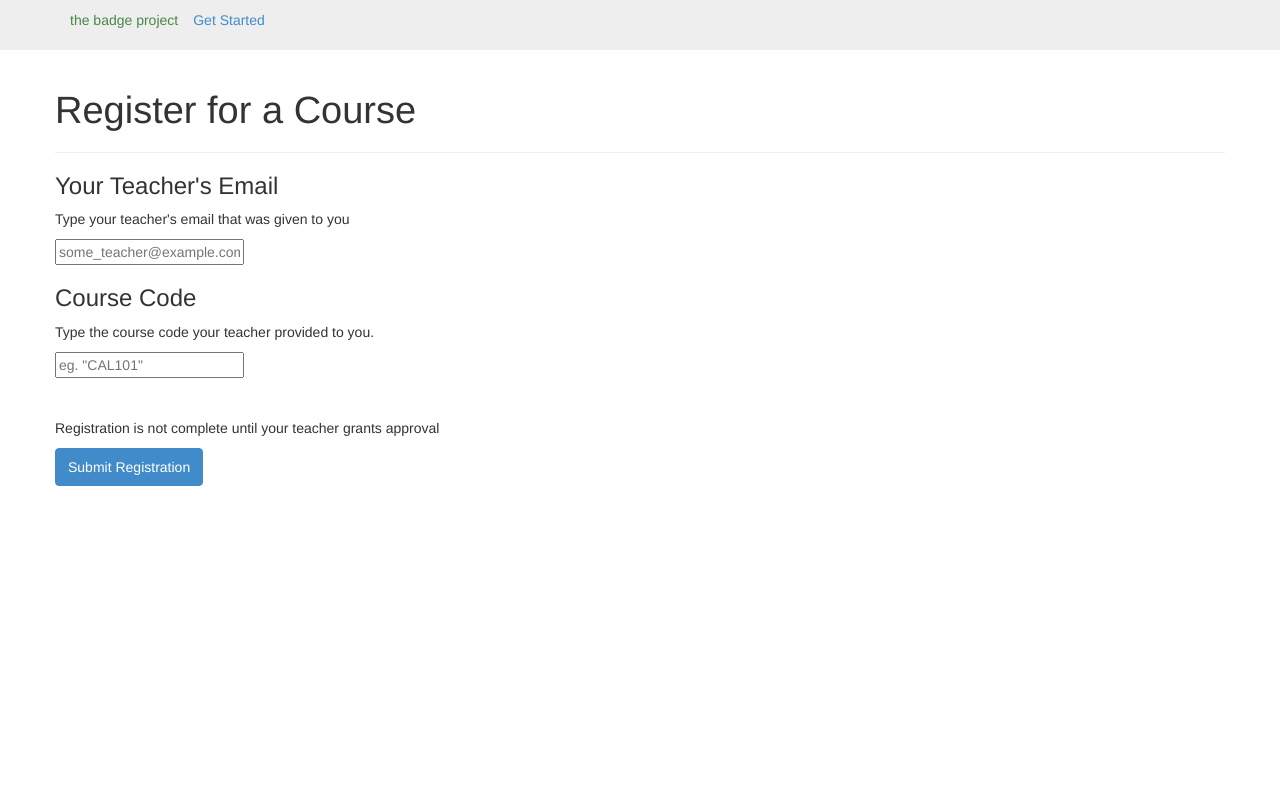
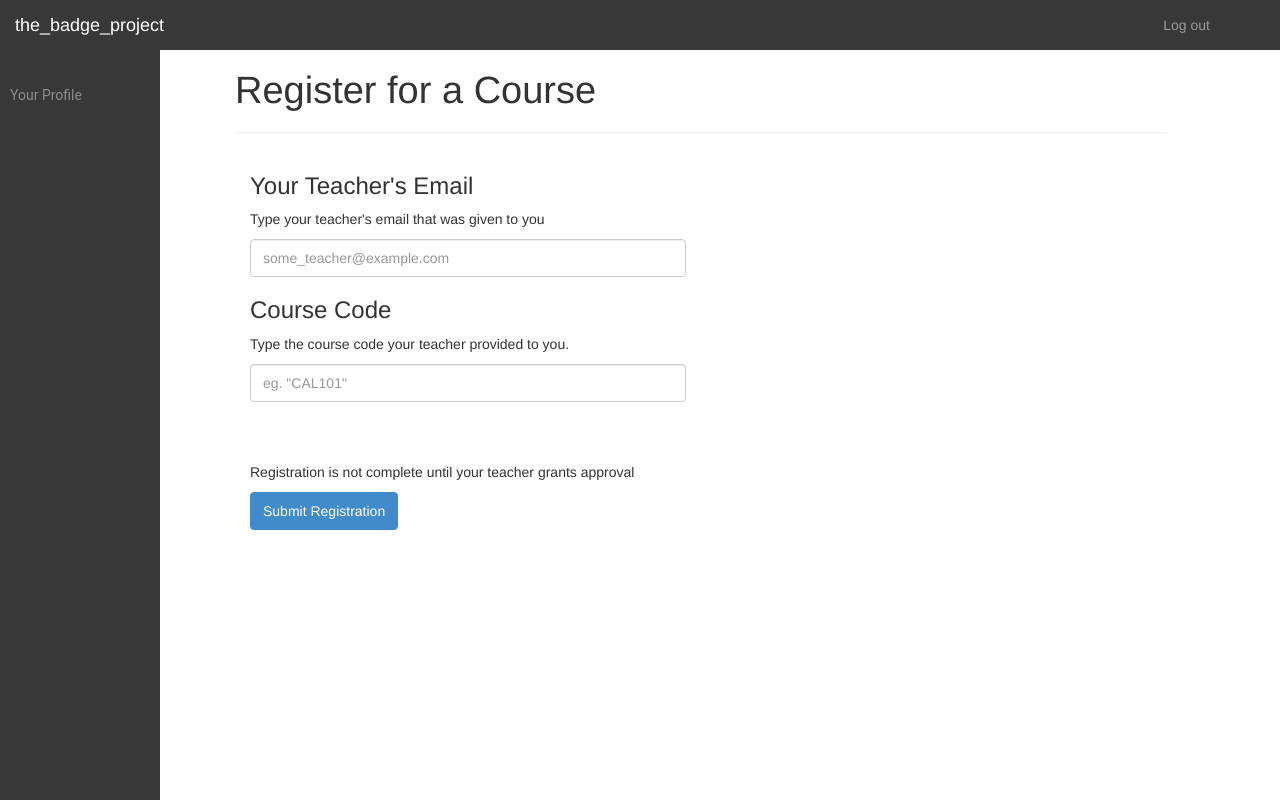
Before and after one commit to qdonnellan/badgeproject, a Python web app: template templates/register.html in a window 1280 px wide. Run offline with Jinja, Linux system fonts and the light colour scheme; the template is opened without the code that fills it, so the values that code supplies are empty; some libraries are stand-ins or nearby versions.

Commit message:
cleaned up the not-logged-in pages

```diff
--- a/stylesheets/custom.css
+++ b/stylesheets/custom.css
@@ -125,8 +125,15 @@
   width: 90%;
 }
 
+.no-sidebar-div {
+  margin-top: 50px;
+}
 
 .single-badge-description {
   display: block;
   margin-left: 0
 }
+
+.marketing {
+  text-align: center;
+}
--- a/templates/base.html
+++ b/templates/base.html
@@ -15,37 +15,19 @@
   </head>
 
   <body>
-    <div class="navbar navbar-static-top">
-      <div class="navbar-inner">
+    <div class="navbar navbar-fixed-top navbar-inverse">
+      <span class="pull-left"><a class="navbar-brand">the_badge_project</a></span>
+      <div class="container">
+        <ul class="nav navbar-nav pull-right">
+          <li><a href="/link">Get Started</a></li>
+        </ul>
+      </div>
+    </div>
+      <div class="no-sidebar-div">
         <div class="container">
-          <div class="nav pull-left">
-            <li class="disabled"><a><span class="text-success">the badge project</span></a></li>
-            <li class="divider-vertical"></li>
-          </div>
-          <ul class="nav">
-
-            {% if local_user %}
-              <li class="{{profile_active}}"><a href="/profile"><i class="icon-user"></i> Profile</a></li>
-              <li class="{{badges_active}}"><a href="/badge_creator"><i class="icon-certificate"></i> Badge Maker</a></li>
-            {% else %}
-              <li><a href="/link">Get Started</a></li>
-            {% endif %}
-          </ul>
-          {% if local_user %}
-            <ul class="nav pull-right">
-              <li class="dropdown">
-                <a href="#" class="dropdown-toggle" data-toggle="dropdown">{{local_user.formalName}}<b class="caret"></b></a>
-                <ul class="dropdown-menu">
-                  <li><a href="/profile"><i class='icon-user'></i> View Profile</a></li>
-                  <li><a href="{{google_user_api.create_logout_url('/')}}"><i class='icon-signout'></i> Log out</a></li>
-                </ul>
-              </li>
-            </ul>
-          {% endif %}
+          {% block body %}{% endblock %}
         </div>
       </div>
-    </div>
-      {% block body %}{% endblock %}
 
 
 
--- a/templates/course.html
+++ b/templates/course.html
@@ -22,7 +22,6 @@
   <div class="row">
     <ul class="nav nav-tabs">
       <li {% if active_tab == 'checkpoints' or not active_tab%}class="active"{% endif %}><a href="#checkpoints" data-toggle="tab">Checkpoints</a></li>
-      <li {% if active_tab == 'special' %}class = "active"{% endif %}><a href="#special" data-toggle="tab">Special Badges</a></li>
       {% if user_is_teacher(course, local_user) and not (student_profile or teacher_view_student_profile)%}
         <li {% if active_tab == 'students' %}class = "active"{% endif %}><a href="#students" data-toggle="tab">Students</a></li>
         <li {% if active_tab == 'settings' %}class = "active"{% endif %}><a href="#settings" data-toggle="tab">Settings</a></li>
@@ -91,7 +90,6 @@
         <br>
           {% include 'checkpoint_list.html' %}
       </div>
-      <div class="tab-pane fade {% if active_tab == 'special' %}in active{% endif %}" id="special">sdf.</div>
       <div class="tab-pane fade {% if active_tab == 'settings' %}in active{% endif %}" id="settings">
 
         <div class="row">
--- a/templates/profile.html
+++ b/templates/profile.html
@@ -26,8 +26,8 @@
           <tr>
             <td>{{entry["course"].course_name}}
             <td>{{entry["status"]}}</td>
-            <td>...</td>
-            <td><a class="btn btn-small btn-primary" href="/student_profile/{{entry['course'].key.parent().id()}}/{{entry['course'].key.id()}}">View Course</a></td>
+            <td> </td>
+            <td>{% if entry["status"]=='approved' %}<a class="btn btn-small btn-primary" href="/student_profile/{{entry['course'].key.parent().id()}}/{{entry['course'].key.id()}}">View Course</a>{% endif %}</td>
           </tr>
           {% endfor %}
         </tbody>
--- a/templates/register.html
+++ b/templates/register.html
@@ -1,24 +1,24 @@
-{% extends 'base.html' %}
+{% extends 'user_base.html' %}
 
 {% block body %}
 
 <div class="container">
-  <div class="row-fluid">
-    <div class="marketing span8 offset2">
+  <div class="row">
+    <div>
       <h1>Register for a Course</h1>
       <hr class="soften">
     </div>
-    <div class="span8 offset2">
+    <div class="col-lg-6">
       <form method="post">
         {% if error %}
           <p class="text-error">{{error}}</p>
         {% endif %}
         <h3>Your Teacher's Email</h3>
         <p>Type your teacher's email that was given to you</p>
-        <input type="text" id="teacher_email" name="teacher_email" placeholder="some_teacher@example.com" />
+        <input type="text" id="teacher_email" class="form-control" name="teacher_email" placeholder="some_teacher@example.com" />
         <h3>Course Code</h3>
         <p>Type the course code your teacher provided to you.</p>
-        <input type="text" id="course_code" name="course_code" placeholder='eg. "CAL101"' />
+        <input type="text" id="course_code" class = "form-control" name="course_code" placeholder='eg. "CAL101"' />
         <br><br><br>
         <p>Registration is not complete until your teacher grants approval</p>
         <button class="btn btn-primary" type="submit">Submit Registration</button>
--- a/templates/user_base.html
+++ b/templates/user_base.html
@@ -16,13 +16,12 @@
   </head>
 
   <body>
-    <div class="navbar navbar-fixed-top">
+    <div class="navbar navbar-fixed-top navbar-inverse">
       <span class="pull-left"><a class="navbar-brand">the_badge_project</a></span>
       <div class="container">
         <ul class="nav navbar-nav pull-right">
-          <li class="active"><a href="#">Home</a></li>
-          <li><a href="#">Link</a></li>
-          <li><a href="#">Link</a></li>
+          <li><a href="/profile">{{local_user.formalName}}</a></li>
+          <li><a href="{{google_user_api.create_logout_url('/')}}"><i class='icon-signout'></i> Log out</a></li>
         </ul>
       </div>
     </div>
```
Also changed, not shown: templates/link.html (+4 -4 lines).
